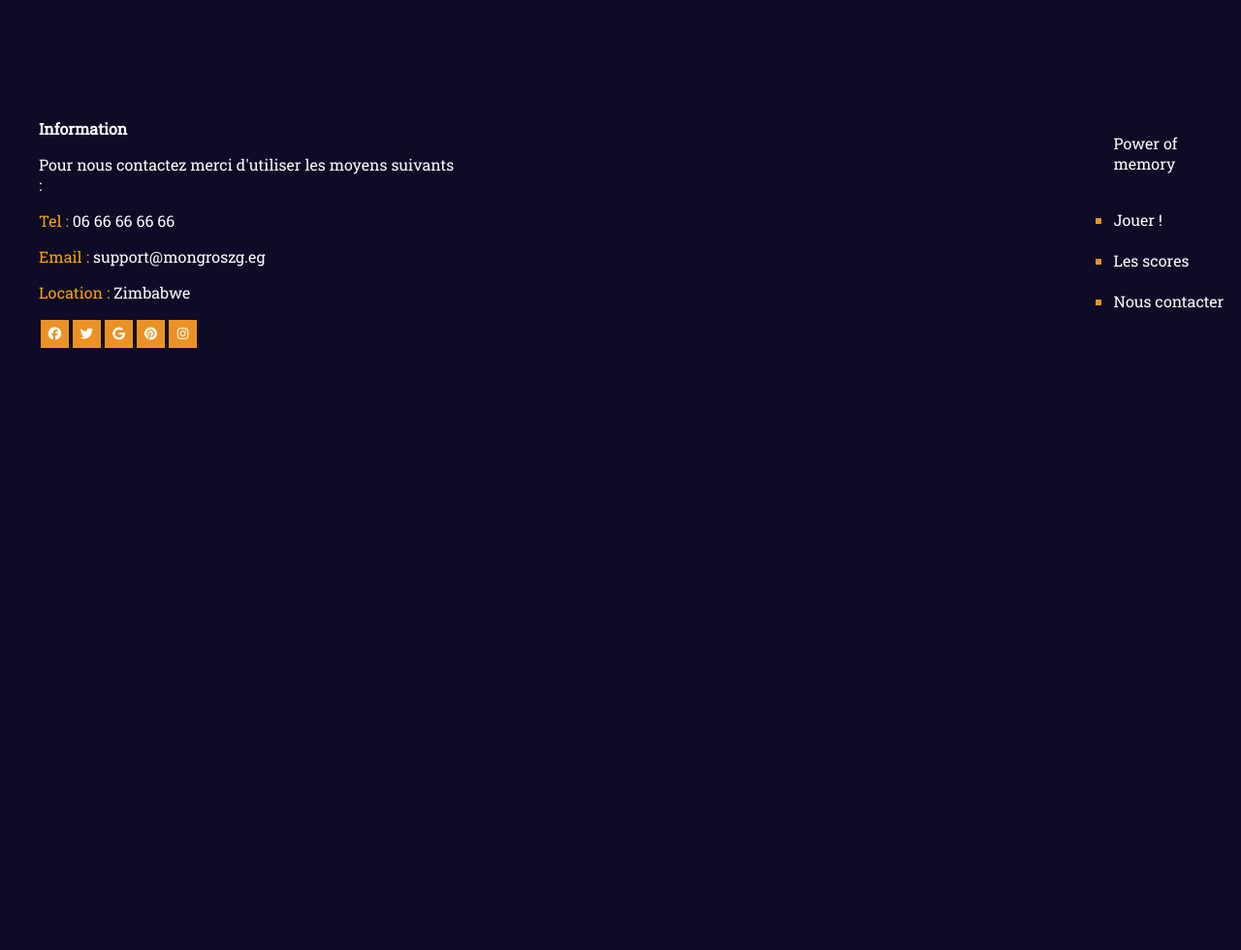
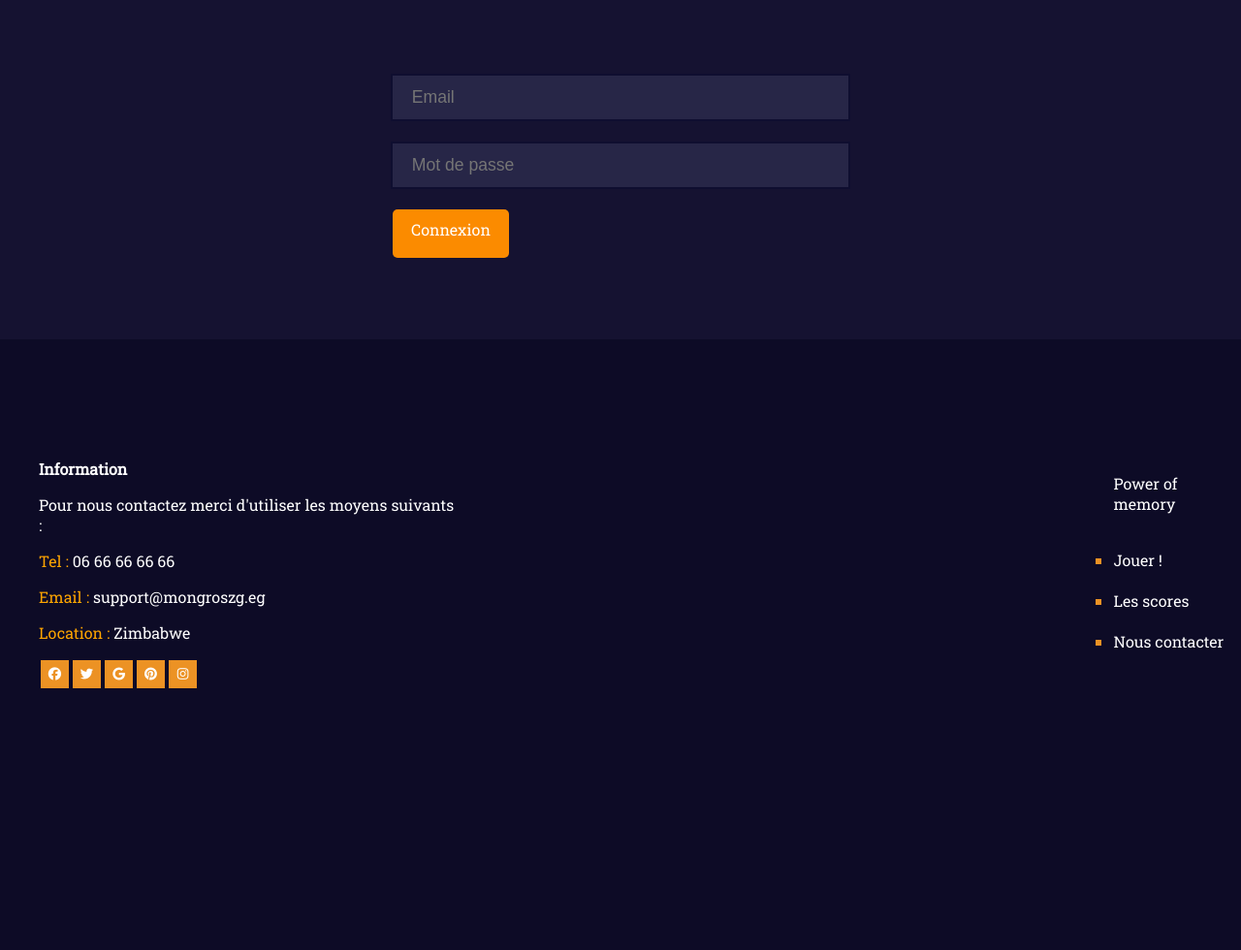
Before and after one commit to BaptisteCMY/memories, a PHP site: page /connexion.html in a window 1280 px wide. Shown: the part 475-1455 px from the top of the page at 97% size. Before the commit the page ends 834 px from the top, so only its background shows below. Run offline with PHP 8.4, Linux system fonts and the light colour scheme; some libraries are stand-ins or nearby versions.

Commit message:
page inscription et modif pading du header

```diff
--- a/assets/css/header.css
+++ b/assets/css/header.css
@@ -48,7 +48,7 @@ html,body{
   width: 100%;
     background-image: url('../img/purple-background.jpg');
     background-size: cover;
-    padding: 150px 0px;
+    padding: 100px 0px;
     z-index: -1;
     }
 
--- a/assets/css/main.css
+++ b/assets/css/main.css
@@ -24,7 +24,7 @@ body{
 }
 
 .button_validation_inscription:hover {
-background-color: rgb(0, 255, 17);
+background-color: rgb(210, 100, 21);
 }
 
 
--- a/connexion.html
+++ b/connexion.html
@@ -1,14 +1,15 @@
 <!DOCTYPE html>
-<html lang="en">
+<html lang="fr">
 <head>
     <meta charset="UTF-8">
     <meta name="viewport" content="width=device-width, initial-scale=1.0">
     <title>Document</title>
     <link rel="stylesheet" href="assets/css/header.css">
+    <link rel="stylesheet" href="assets/css/main.css">
     <link rel="stylesheet" href="assets/css/footer.css">
     <script src="https://kit.fontawesome.com/fd7b39a087.js" crossorigin="anonymous"></script>
 </head>
-
+<body style="background-color: #151231; background-size: 1520px 800px;"></body>
 
 <body>
     <div class="under-header">
@@ -21,15 +22,38 @@
           <a href="#contact">Jeu</a>
           <a href="#about">Scores</a>
           <a href="#about">Nous contacter</a>
-        </div>
+        </div></div>
+      </br></br></br></br>
+        <center><br><h1 style="margin-top: 0px; display: block;">CONNEXION</h1></center>
       </div>
 
-      <center><h1 style="color: aliceblue;">Nous contacter</h1></center>
-      <center><h3 style="color: aliceblue;">Venez vous retourner le cerveau</h3></center>
-      <center><a href="inscription.html"><button onclick="window.location.href = '';" class="bouton_jouer" type="button">Jouer</button></a></center>
+
+
     </div>
       <section>
+      </div>
+      <br>
 
+          </br> </br> </br> </br>
+
+      <div class="input-container"></div>
+      <center><label for="email"></label>
+          <input type="email" id="email" name="email" placeholder="  Email" style="height: 25px; width: 450px; font-size: 1.1em; " required> </center>
+      </br>
+
+      <center>
+          <label for="mdp"></label>
+          <input type="password" name="passe" id="mdp" placeholder="  Mot de passe" style="height: 25px; width: 450px; font-size: 1.1em; "/></center>
+
+
+      </br>
+
+
+                  <center>
+                  <a href="index.html" class="button_validation_inscription" class="button_validation_inscription">Connexion</a>
+                  <br><br>
+              </center>
+            </br> </br> </br>
       </section>
 
 
--- a/inscription.html
+++ b/inscription.html
@@ -10,7 +10,7 @@
     <script src="https://kit.fontawesome.com/fd7b39a087.js" crossorigin="anonymous"></script>
     <title>Exemple de lien cliquable stylisé</title>
 </head>
-<body style="background-color: #141231; background-size: 1520px 800px;">
+<body style="background-color: #151231; background-size: 1520px 800px;">
 
     <div class="under-header">
 
@@ -25,6 +25,7 @@
             </div>
 
           </div>
+        </br></br></br>
           <center><br><h1 style="margin-top: 0px; display: block;">INSCRIPTION</h1></center>
         </div>
 <br>
```
